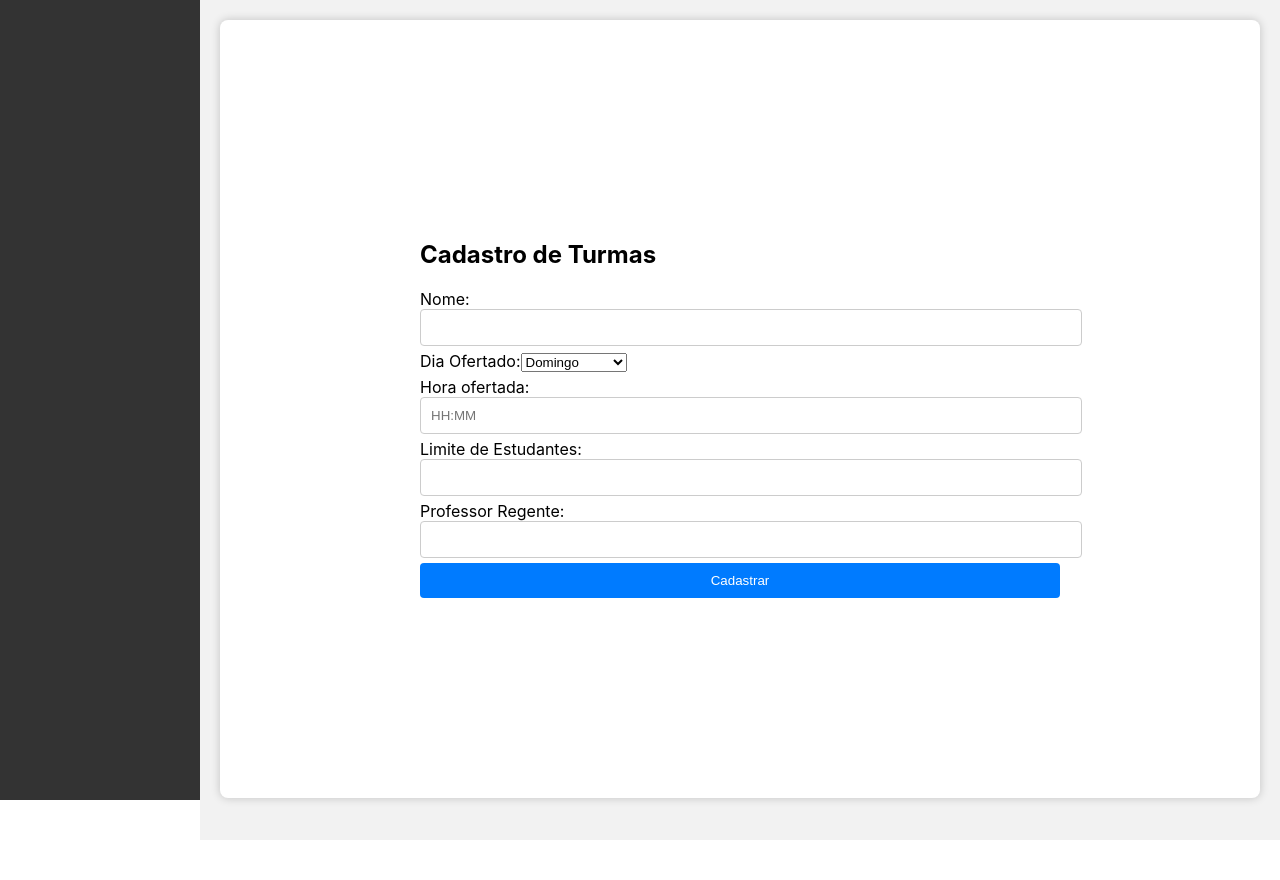
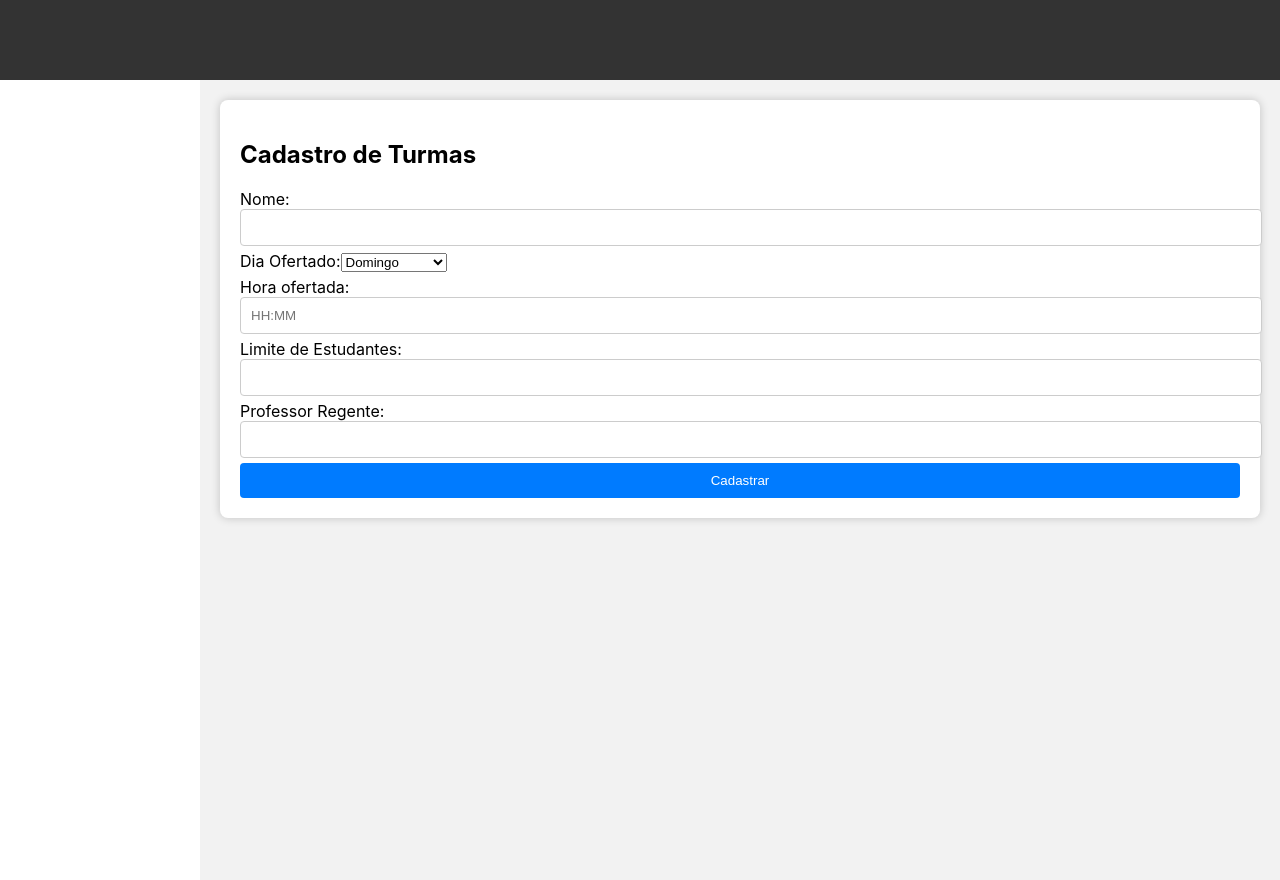
Before and after one commit to KaioGerhardt/desafio-cadeira-frontend, a React (Create React App) app in the folder frontend/: page /class in a window 1280 px wide. Before the commit the page ends 840 px from the top, so only its background shows below. Built offline with nearby package versions, Linux system fonts and the light colour scheme.

Commit message:
modificacoes

```diff
--- a/frontend/src/App.js
+++ b/frontend/src/App.js
@@ -1,9 +1,8 @@
-import logo from './logo.svg';
+// import logo from './logo.svg';
 import './App.css';
 import { BrowserRouter as Router, Route, Redirect } from 'react-router-dom';
 import Login from './pages/Login/Login';
-import DashboardStudent from './pages/DashboardStudent/DashboardStudent';
-import DashboardTeacher from './pages/DashboardTeacher/DashboardTeacher';
+import Dashboard from './pages/Dashboard/Dashboard';
 import Class from './pages/Class/Class';
 import User from './pages/User/User';
 
@@ -15,8 +14,7 @@ function App() {
         <Redirect to="/login" /> {/* Redireciona para a página de login quando a raiz é acessada */}
       </Route>
       <Route path="/login" component={Login} />
-      <Route path="/mainStudent" component={DashboardStudent} />
-      <Route path="/mainTeacher" component={DashboardTeacher} />
+      <Route path="/dashboard" component={Dashboard} />
       <Route path="/class" component={Class} />
       <Route path="/user" component={User} />
     </Router>
--- a/frontend/src/Component/Sidebar/Sidebar.js
+++ b/frontend/src/Component/Sidebar/Sidebar.js
@@ -14,7 +14,7 @@
             {
                 entity === "ADMIN" && (
                     <ul>
-                            <li  onClick={() => onItemClick('class')}>Turmas</li>
+                        <li onClick={() => onItemClick('class')}>Turmas</li>
                         <li onClick={() => onItemClick('user')}>Usuarios</li>
                         <li onClick={() => onItemClick('enroll')}>Matrículas</li>
                     </ul>
@@ -45,4 +45,8 @@
     onItemClick: PropTypes.func.isRequired // Adicione a validação de tipo para a propriedade onItemClick
 };
 
+// SideBar.defaultProps = {
+//     onItemClick: () => { } // Isso evita que onItemClick seja `undefined`
+// };
+
 export default SideBar;
--- a/frontend/src/pages/Login/Login.js
+++ b/frontend/src/pages/Login/Login.js
@@ -37,17 +37,12 @@ const Login = () => {
 
   useEffect(() => {
     console.log("user effect na login");
-    localStorage.setItem('redirected', 'login');
   }, []);
 
-  if (loggedIn && entity === "STUDENT") {
-    localStorage.setItem("entityUser", "STUDENT");
+  if (loggedIn) {
+    localStorage.setItem("entityUser", entity);
 
-    return <Redirect to="/mainStudent" />;
-  } else if (loggedIn && entity === "TEACHER") {
-    localStorage.setItem("entityUser", "TEACHER");
-
-    return <Redirect to="/mainTeacher" />;
+    return <Redirect to="/dashboard" />;
   }
 
   return (
--- a/frontend/src/pages/User/User.css
+++ b/frontend/src/pages/User/User.css
@@ -1,19 +1,41 @@
-.popup-container {
+.sidebar {
   position: fixed;
-    top: 0;
+  top: 0; /* Posiciona a barra lateral no topo */
   left: 0;
   width: 100%;
-    height: 100%;
-    background-color: rgba(0, 0, 0, 0.5); /* Fundo opaco */
+  height: 80px; /* Defina a altura da barra lateral conforme necessário */
+  background-color: #333;
+  padding: 20px;
+  box-sizing: border-box;
   display: flex;
-    justify-content: center;
+  justify-content: space-around;
   align-items: center;
-    z-index: 1000; /* Garante que o pop-up esteja acima de outros elementos */
+  z-index: 1000;
 }
 
-  .popup {
-    background-color: #fff; /* Cor de fundo do pop-up */
-    padding: 200px;
-    border-radius: 8px;
-    box-shadow: 0 0 10px rgba(0, 0, 0, 0.2);
+.sidebar ul {
+  list-style: none;
+  padding: 0;
+  margin: 0;
+  display: flex;
 }
+
+.sidebar ul li {
+  margin-right: 20px;
+}
+
+.sidebar ul li:last-child {
+  margin-right: 0;
+}
+
+.sidebar ul li a {
+  color: #fff;
+  text-decoration: none;
+}
+
+.content {
+  margin-top: 80px; /* Adicione espaço ao conteúdo abaixo da barra lateral */
+  padding: 20px;
+  box-sizing: border-box;
+  z-index: 1;
+}
--- a/frontend/src/pages/User/User.js
+++ b/frontend/src/pages/User/User.js
@@ -1,4 +1,4 @@
-import React, { useState, useEffect }  from 'react';
+import React, { useState, useEffect } from 'react';
 import './User.css';
 import PropTypes from 'prop-types';
 import axios from 'axios';
@@ -42,7 +42,7 @@ const User = ({ onClose }) => {
             <div className="content">
                 <div className="popup">
                     <div className="popup_inner">
-                    <h2>Cadastro de Usuario</h2>
+                        <h2 style={{ textAlign: 'center' }}>Cadastro de Usuario</h2>
                         <form onSubmit={handleSubmit}>
                             <label>
                                 name:
@@ -68,9 +68,16 @@ const User = ({ onClose }) => {
                         </form>
                     </div>
                 </div>
+                <div className="popup">
+                    <h2 style={{ textAlign: 'center' }}>Usuarios cadastrados</h2>
+                </div>
             </div>
         </div>
     );
+};
+
+User.defaultProps = {
+    onClose: () => { } // Isso evita que onClose seja `undefined`
 };
 
 User.propTypes = {
```
Lines whose indentation alone changed are shown as unchanged.
